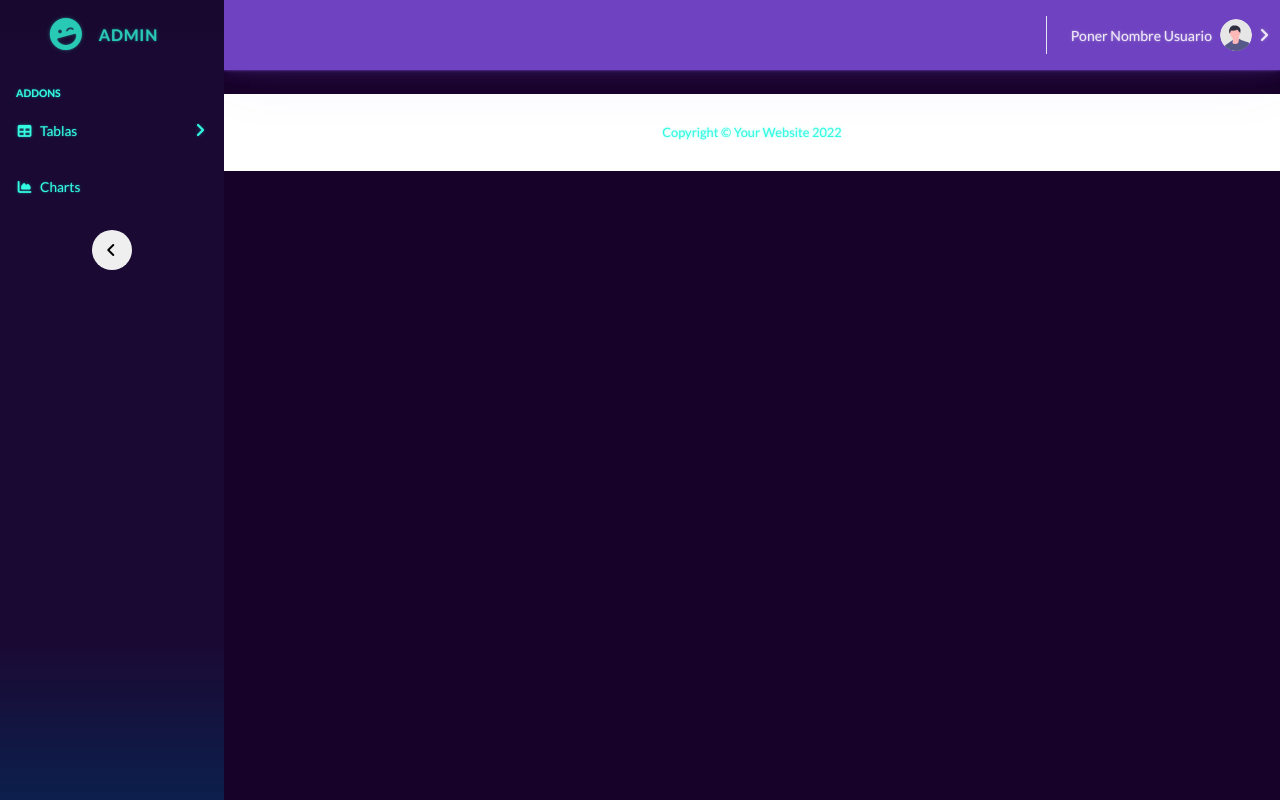
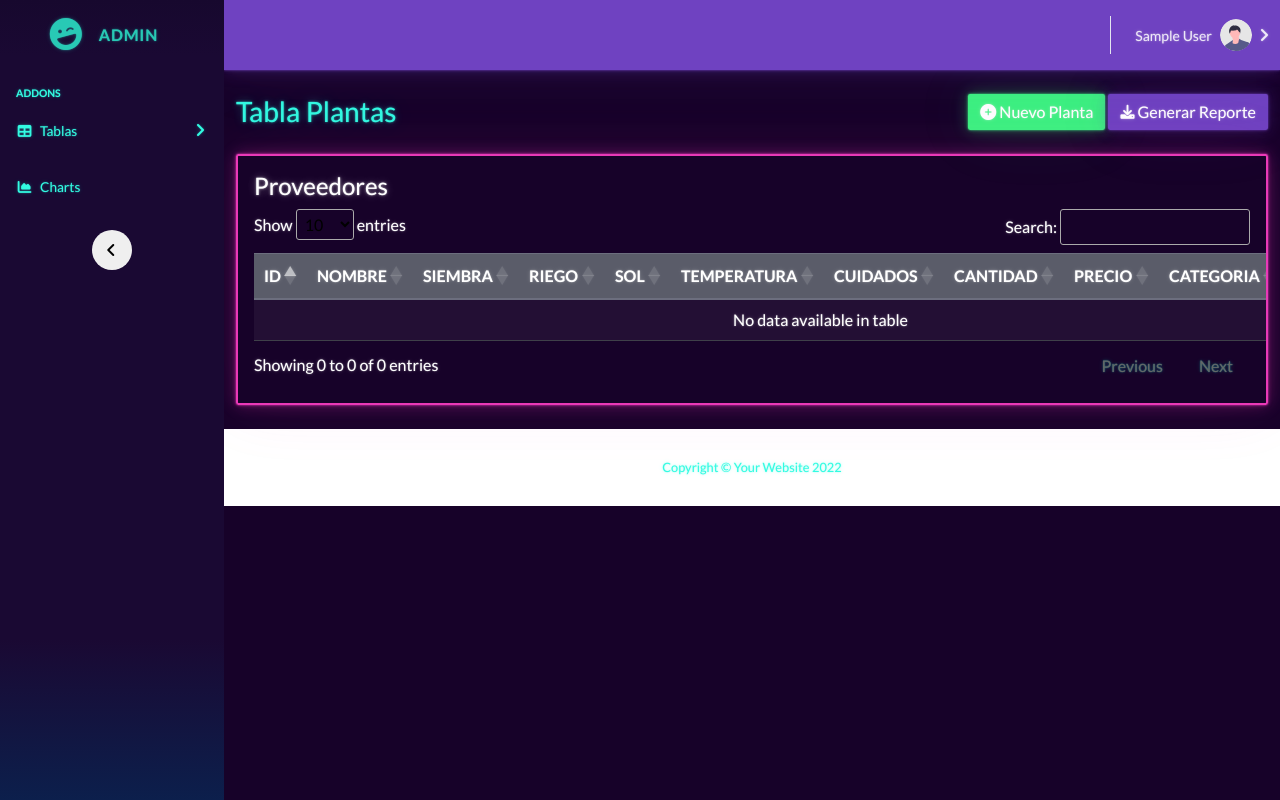
Before and after one commit to Hyosuporte/HuertaVirtual, a PHP site: page /HuertaVirtual/administrador/plantas in a window 1280 px wide. Run offline with PHP 8.4, Linux system fonts and the light colour scheme; the visitor is signed in with stand-in values (Sample User, id 1); data that the repository does not hold is empty; some libraries are stand-ins or nearby versions.

Commit message:
Crud de proveedores

```diff
--- a/Assets/js/index.js
+++ b/Assets/js/index.js
@@ -1,4 +1,4 @@
-var tblRepartidores, tblProveedores;
+var tblRepartidores, tblProveedores, tblPlantas;
 
 document.addEventListener("DOMContentLoaded", function () {
   tblRepartidores = $("#tblRepartidores").DataTable({
@@ -54,6 +54,48 @@ document.addEventListener("DOMContentLoaded", function () {
       },
     ],
   });
+
+  tblPlantas = $("#tblPlantas").DataTable({
+    ajax: {
+      url: base_url + "planta/listar",
+      dataSrc: "",
+    },
+    columns: [
+      {
+        data: "id",
+      },
+      {
+        data: "nombre",
+      },
+      {
+        data: "siembra",
+      },
+      {
+        data: "riego",
+      },
+      {
+        data: "sol",
+      },
+      {
+        data: "temperatura",
+      },
+      {
+        data: "cuidados",
+      },
+      {
+        data: "cantidad",
+      },
+      {
+        data: "precio",
+      },
+      {
+        data: "categoria",
+      },
+      {
+        data: "acciones",
+      },
+    ],
+  });
 });
 
 function frmNuevoRe() {
@@ -69,8 +111,16 @@ function frmNuevoRe() {
 function frmNuevoPr() {
   document.getElementById("title").innerHTML = "Nuevo Proveedor";
   document.getElementById("btnAccion").innerHTML = "Registrar";
-  document.getElementById("frmNuevoRe").reset();
+  document.getElementById("frmNuevoPro").reset();
   $("#NuevoProveedor").modal("show");
+  document.getElementById("id").value = "";
+}
+
+function frmNuevaPlan() {
+  document.getElementById("title").innerHTML = "Nueva Planta";
+  document.getElementById("btnAccion").innerHTML = "Registrar";
+  document.getElementById("frmNuevaPlan").reset();
+  $("#NuevaPlanta").modal("show");
   document.getElementById("id").value = "";
 }
 
@@ -125,7 +175,7 @@ function frmRegistroRepar(e) {
             timer: 3000,
           });
           frm.reset();
-          $("#frmNuevoRe").modal("hiden");
+          $("#frmNuevoRe").modal("hidden");
           tblRepartidores.ajax.reload();
         } else if (res == "Ya existe el repartidor") {
           Swal.fire({
@@ -135,6 +185,7 @@ function frmRegistroRepar(e) {
             showConfirmButton: false,
             timer: 3000,
           });
+          tblRepartidores.ajax.reload();
         } else if (res == "Modificado") {
           Swal.fire({
             position: "top-end",
@@ -143,8 +194,8 @@ function frmRegistroRepar(e) {
             showConfirmButton: false,
             timer: 3000,
           });
+          tblRepartidores.ajax.reload();
           $("#NuevoRepartidor").modal("hide");
-          tblRepartidores.ajax.reload();
         } else {
           Swal.fire({
             position: "top-end",
@@ -178,8 +229,8 @@ function frmRegistroProv(e) {
       timer: 3000,
     });
   } else {
-    const url = base_url + "repartidor/registrar";
-    const frm = document.getElementById("frmNuevoRe");
+    const url = base_url + "proveedor/registrar";
+    const frm = document.getElementById("frmNuevoPro");
     const http = new XMLHttpRequest();
     http.open("POST", url, true);
     http.send(new FormData(frm));
@@ -190,14 +241,24 @@ function frmRegistroProv(e) {
           Swal.fire({
             position: "top-end",
             icon: "success",
-            title: "Repartidor registrado con exito...",
+            title: "Proveedor registrado con exito...",
             showConfirmButton: false,
             timer: 3000,
           });
           frm.reset();
-          $("#frmNuevoRe").modal("hiden");
-          tblRepartidores.ajax.reload();
-        } else if (res == "Ya existe el repartidor") {
+          tblProveedores.ajax.reload();
+          $("#NuevoProveedor").modal("hide");
+        } else if (res == "Modificado") {
+          Swal.fire({
+            position: "top-end",
+            icon: "success",
+            title: "Proveedor Modificado con exito...",
+            showConfirmButton: false,
+            timer: 3000,
+          });
+          tblProveedores.ajax.reload();
+          $("#NuevoProveedor").modal("hide");
+        } else {
           Swal.fire({
             position: "top-end",
             icon: "error",
@@ -205,16 +266,62 @@ function frmRegistroProv(e) {
             showConfirmButton: false,
             timer: 3000,
           });
+        }
+      }
+    };
+  }
+}
+
+function frmRegistroPlan(e) {
+  const nombre = document.getElementById("nombre");
+  const siembra = document.getElementById("siembra");
+  const cantidad = document.getElementById("cantidad");
+  const precio = document.getElementById("precio");
+  const categoria = document.getElementById("categoria");
+  if (
+    nombre.value == "" ||
+    siembra.value == "" ||
+    cantidad.value == "" ||
+    precio.value == "" ||
+    categoria.value == ""
+  ) {
+    Swal.fire({
+      position: "top-end",
+      icon: "error",
+      title: "Todos los campos son obligatorios",
+      showConfirmButton: false,
+      timer: 3000,
+    });
+  } else {
+    const url = base_url + "planta/registrar";
+    const frm = document.getElementById("frmNuevaPlan");
+    const http = new XMLHttpRequest();
+    http.open("POST", url, true);
+    http.send(new FormData(frm));
+    http.onreadystatechange = function () {
+      if (this.readyState == 4 && this.status == 200) {
+        const res = JSON.parse(this.responseText);
+        if (res == "Registrado") {
+          Swal.fire({
+            position: "top-end",
+            icon: "success",
+            title: "Planta registrada con exito...",
+            showConfirmButton: false,
+            timer: 3000,
+          });
+          frm.reset();
+          tblPlantas.ajax.reload();
+          $("#NuevaPlanta").modal("hide");
         } else if (res == "Modificado") {
           Swal.fire({
             position: "top-end",
             icon: "success",
-            title: "Repartidor Modificado con exito...",
+            title: "Planta Modificada con exito...",
             showConfirmButton: false,
             timer: 3000,
           });
-          $("#NuevoRepartidor").modal("hide");
-          tblRepartidores.ajax.reload();
+          tblPlantas.ajax.reload();
+          $("#NuevaPlanta").modal("hide");
         } else {
           Swal.fire({
             position: "top-end",
@@ -335,4 +442,33 @@ function btnHabilitar(id) {
   });
 }
 
-function btnEliminarPro(id) {}
+function btnEliminarPro(id) {
+  Swal.fire({
+    title: "¿Esta Seguro?",
+    text: "!El proveedor sera eliminar!",
+    icon: "warning",
+    showCancelButton: true,
+    confirmButtonColor: "#3085d6",
+    cancelButtonColor: "#d33",
+    confirmButtonText: "Si, Eliminar!",
+  }).then((result) => {
+    if (result.isConfirmed) {
+      const url = base_url + "proveedor/eliminar/" + id;
+      const http = new XMLHttpRequest();
+      http.open("GET", url, true);
+      http.send();
+      http.onreadystatechange = function () {
+        if (this.readyState == 4 && this.status == 200) {
+          const res = this.responseText;
+          if (res == "eliminar") {
+            Swal.fire("Mensaje!", res, "error");
+            tblRepartidores.ajax.reload();
+          } else {
+            Swal.fire("Mensaje!", "Proveedor Eliminado.", "success");
+            tblProveedores.ajax.reload();
+          }
+        }
+      };
+    }
+  });
+}
--- /dev/null
+++ b/Controllers/planta.php
@@ -0,0 +1,46 @@
+<?php
+class planta extends Controller
+{
+    public function __construct()
+    {
+        session_start();
+        parent::__construct();
+    }
+
+    public function listar()
+    {
+        $data = $this->model->getPlantas();
+        for ($i = 0; $i < count($data); $i++) {
+            $data[$i]['acciones'] = '<div>
+                    <button class="btn btn-primary btn-circle .btn-sm" type="button" onclick="btnEditarPlan(' . $data[$i]['id'] . ');" ><i class="fas fa-pen-fancy"></i></button>
+                    <button class="btn btn-danger btn-circle .btn-sm" type="button" onclick="btnEliminarPlan(' . $data[$i]['id'] . ');" ><i class="fas fa-times"></i></button>
+                </div>';
+        }
+        echo json_encode($data, JSON_UNESCAPED_UNICODE);
+        die();
+    }
+
+    public function registrar()
+    {
+        $nombre = $_POST['nombre'];
+        $siembra = $_POST['siembra'];
+        $cantidad = $_POST['cantidad'];
+        $precio = $_POST['precio'];
+        $categoria = $_POST['categoria'];
+        $id = $_POST['id'];
+        if (empty($nombre) || empty($siembra) || empty($cantidad) || empty($precio) || empty($categoria)) {
+            $msg = "Todos los campos son obligatorios";
+        } else {
+            if ($id == "") {
+                $data = $this->model->registrarPlanta($nombre, $siembra, $cantidad, $precio, $categoria);
+                if ($data == "correcto") {
+                    $msg = "Registrado";
+                } else {
+                    $msg = $data;
+                }
+            }
+        }
+        echo json_encode($msg, JSON_UNESCAPED_UNICODE);
+        die();
+    }
+}
--- /dev/null
+++ b/Models/DAO/plantaDAO.php
@@ -0,0 +1,37 @@
+<?php
+class plantaDAO extends Query
+{
+    private $id,$nombre,$siembra,$cantidad,$precio,$categoria;
+
+    public function __construct()
+    {
+        parent::__construct();
+    }
+
+    public function getPlantas()
+    {
+        $sql = "select * from plantas";
+        $data = $this->selectAll($sql);
+        return $data;
+    }
+
+    public function registrarPlanta($nombre, $siembra, $cantidad, $precio, $categoria)
+    {
+        $this->nombre = $nombre;
+        $this->siembra = $siembra;
+        $this->cantidad = $cantidad;
+        $this->precio = $precio;
+        $this->categoria = $categoria;
+
+        $sql = "insert into plantas(nombre,siembra,cantidad,precio,categoria) values (?,?,?,?,?)";
+        $data = array(
+            $this->nombre,$this->siembra,$this->cantidad,$this->precio,$this->categoria
+        );
+        $res = $this->save($sql, $data);
+        if ($res == 1) {
+            return "correcto";
+        } else {
+            return "error";
+        }
+    }
+}
--- a/Views/Templates/Admin.php
+++ b/Views/Templates/Admin.php
@@ -88,7 +88,9 @@
                         <li class="nav-item dropdown">
                             <a class="nav-link dropdown-toggle" href="#" role="button" data-toggle="dropdown" aria-haspopup="true" aria-expanded="false">
                                 <span class="mr-2 d-none d-lg-inline  small">
-                                    Poner Nombre Usuario</span>
+                                    <?php
+                                    echo $_SESSION['nombre'];
+                                     ?></span>
                                 <img class="img-profile rounded-circle" src="<?php echo BASE_URL; ?>Assets/img/profile.svg" />
                             </a>
                             <!-- Dropdown - User Information -->
--- a/Views/administrador/plantas.php
+++ b/Views/administrador/plantas.php
@@ -1,2 +1,97 @@
-<?php require('Views/Templates/Admin.php') ?>
-<?php require('Views/Templates/footer.php') ?>
+<?php require_once('Views/Templates/Admin.php') ?>
+<div class="d-sm-flex align-items-center justify-content-between mb-4">
+    <h1 class="h3 mb-0">Tabla Plantas</h1>
+    <div>
+        <button type="button" class="btn btn-success" onclick="frmNuevaPlan()"><i class="fa-solid fa-circle-plus"></i> Nuevo Planta</button>
+        <button type="button" class="btn btn-primary"><i class="fas fa-download fa-sm"></i> Generar Reporte</button>
+    </div>
+</div>
+<div class="card border-secondary mb-4">
+    <div class="card-body table-responsive">
+        <h4 class="card-title">Proveedores</h4>
+        <table class="table table-dark table-striped" id="tblPlantas">
+            <thead class="thead-dark">
+                <tr>
+                    <th>ID</th>
+                    <th>NOMBRE</th>
+                    <th>SIEMBRA</th>
+                    <th>RIEGO</th>
+                    <th>SOL</th>
+                    <th>TEMPERATURA</th>
+                    <th>CUIDADOS</th>
+                    <th>CANTIDAD</th>
+                    <th>PRECIO</th>
+                    <th>CATEGORIA</th>
+                    <th>Acciones</th>
+                </tr>
+            </thead>
+            <tbody>
+            </tbody>
+        </table>
+    </div>
+</div>
+<div id="NuevaPlanta" class="modal fade" tabindex="-1" role="dialog" aria-labelledby="my-modal-title" aria-hidden="true">
+    <div class="modal-dialog" role="document">
+        <div class="modal-content">
+            <div class="modal-header" style="background-color: #9d7add;">
+                <h5 class="modal-title" id="title"></h5>
+                <button class="close" data-dismiss="modal" aria-label="Close">
+                    <span aria-hidden="true">&times;</span>
+                </button>
+            </div>
+            <div class="modal-body">
+                <form method="post" id="frmNuevaPlan">
+                    <div class="row">
+                        <input type="hidden" name="id" id="id" >
+                        <div class="col-md-6">
+                            <div class="form-group">
+                                <input type="hidden" name="id" id="id">
+                                <label for="nombre">Nombre</label>
+                                <input id="nombre" class="form-control" type="text" name="nombre" placeholder="Nombre">
+                            </div>
+                        </div>
+                        <div class="col-md-6">
+                            <div class="form-group">
+                                <label for="siembra">Siembra</label>
+                                <input id="siembra" class="form-control" type="date" name="siembra" placeholder="Fecha Siembra">
+                            </div>
+                        </div>
+                    </div>
+                    <div class="row">
+                        <div class="col-md-6">
+                            <div class="form-group">
+                                <label for="cantidad">Cantidad</label>
+                                <input id="cantidad" class="form-control" type="text" name="cantidad" placeholder="Cantidad">
+                            </div>
+                        </div>
+                        <div class="col-md-6">
+                            <div class="form-group">
+                                <label for="precio">Precio</label>
+                                <input id="precio" class="form-control" type="text" name="precio" placeholder="Precio">
+                            </div>
+                        </div>
+                    </div>
+                    <div class="form-group">
+                        <label for="categoria">Categoria</label>
+                        <select id="categoria" class="form-control" name="categoria">
+                            <option value="1">Hortalizas</option>
+                            <option value="2">Verduras</option>
+                            <option value="3">Frutas</option>
+                        </select>
+                    </div>
+                    <button type="button" class="btn btn-outline-success" onclick="frmRegistroPlan()" id="btnAccion"></button>
+                </form>
+            </div>
+        </div>
+    </div>
+</div>
+<div id="my-modal" class="modal fade" tabindex="-1" role="dialog" aria-hidden="true">
+    <div class="modal-dialog" role="document">
+        <div class="modal-content">
+            <div class="modal-body">
+                <p>Content</p>
+            </div>
+        </div>
+    </div>
+</div>
+<?php require_once('Views/Templates/footer.php') ?>
--- a/Views/administrador/proveedores.php
+++ b/Views/administrador/proveedores.php
@@ -2,7 +2,7 @@
 <div class="d-sm-flex align-items-center justify-content-between mb-4">
     <h1 class="h3 mb-0">Tabla Proveedores</h1>
     <div>
-        <button type="button" class="btn btn-success" onclick="frmNuevoPr()"><i class="fa-solid fa-circle-plus"></i> Nuevo Repartidor</button>
+        <button type="button" class="btn btn-success" onclick="frmNuevoPr()"><i class="fa-solid fa-circle-plus"></i> Nuevo Proveedor</button>
         <button type="button" class="btn btn-primary"><i class="fas fa-download fa-sm"></i> Generar Reporte</button>
     </div>
 </div>
@@ -35,7 +35,7 @@
                 </button>
             </div>
             <div class="modal-body">
-                <form method="post" id="frmNuevoRe">
+                <form method="post" id="frmNuevoPro">
                     <div class="form-group">
                         <input type="hidden" name="id" id="id">
                         <label for="email">Email</label>
```
Also changed, not shown: Controllers/cliente.php (added, +19 -0 lines), Controllers/proveedor.php (+4 -4 lines), Models/DAO/proveedorDAO.php (+10 -0 lines), Views/Templates/header.php (added, +13 -0 lines), Controllers/clientes.php (deleted).
